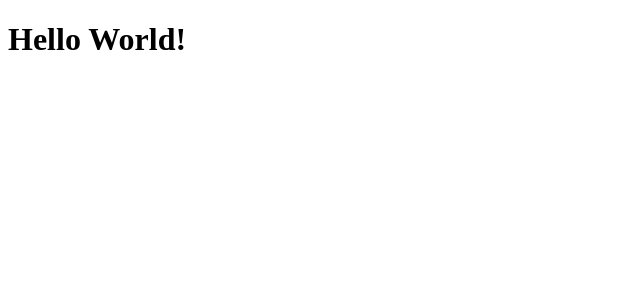
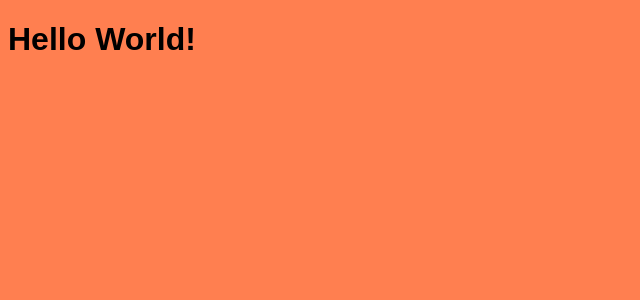
Before and after one commit to mishrasidhant/movie-rental, a JavaScript app: page / in a window 1280 px wide. Shown: the top 300 px of the page, without its empty margins (0-640 px from the left). Built offline with nearby package versions, Linux system fonts and the light colour scheme.

Commit message:
Link main stylesheet

```diff
--- a/src/index.js
+++ b/src/index.js
@@ -1,5 +1,6 @@
 import { createRoot } from "react-dom/client";
 import { App } from "./App";
+import './styles.css';
 
 const container = document.getElementById("app");
 const root = createRoot(container);
--- a/src/styles.css
+++ b/src/styles.css
@@ -1,3 +1,4 @@
 body {
   font-family: sans-serif;
+  background-color: coral;
 }
```
